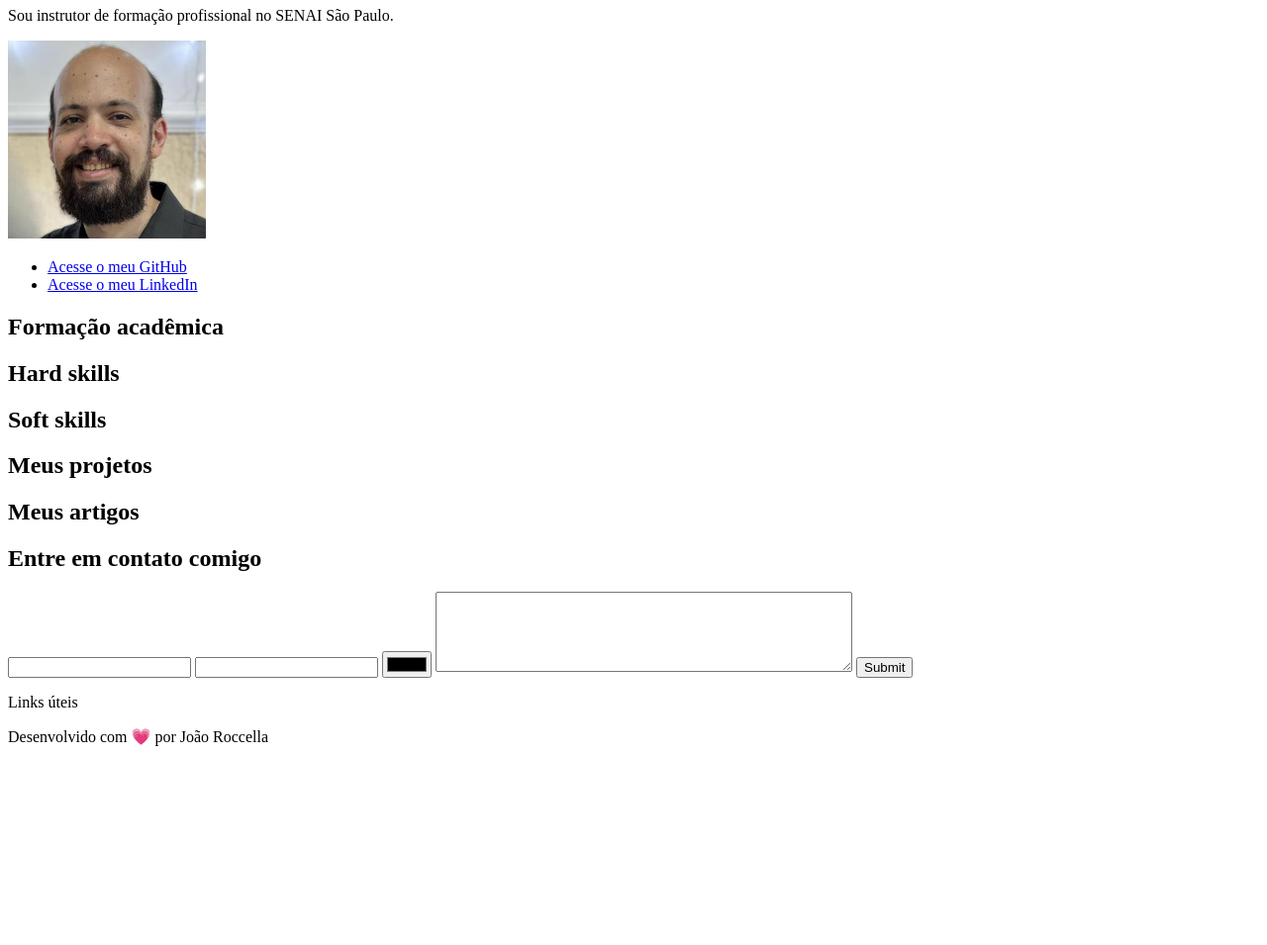
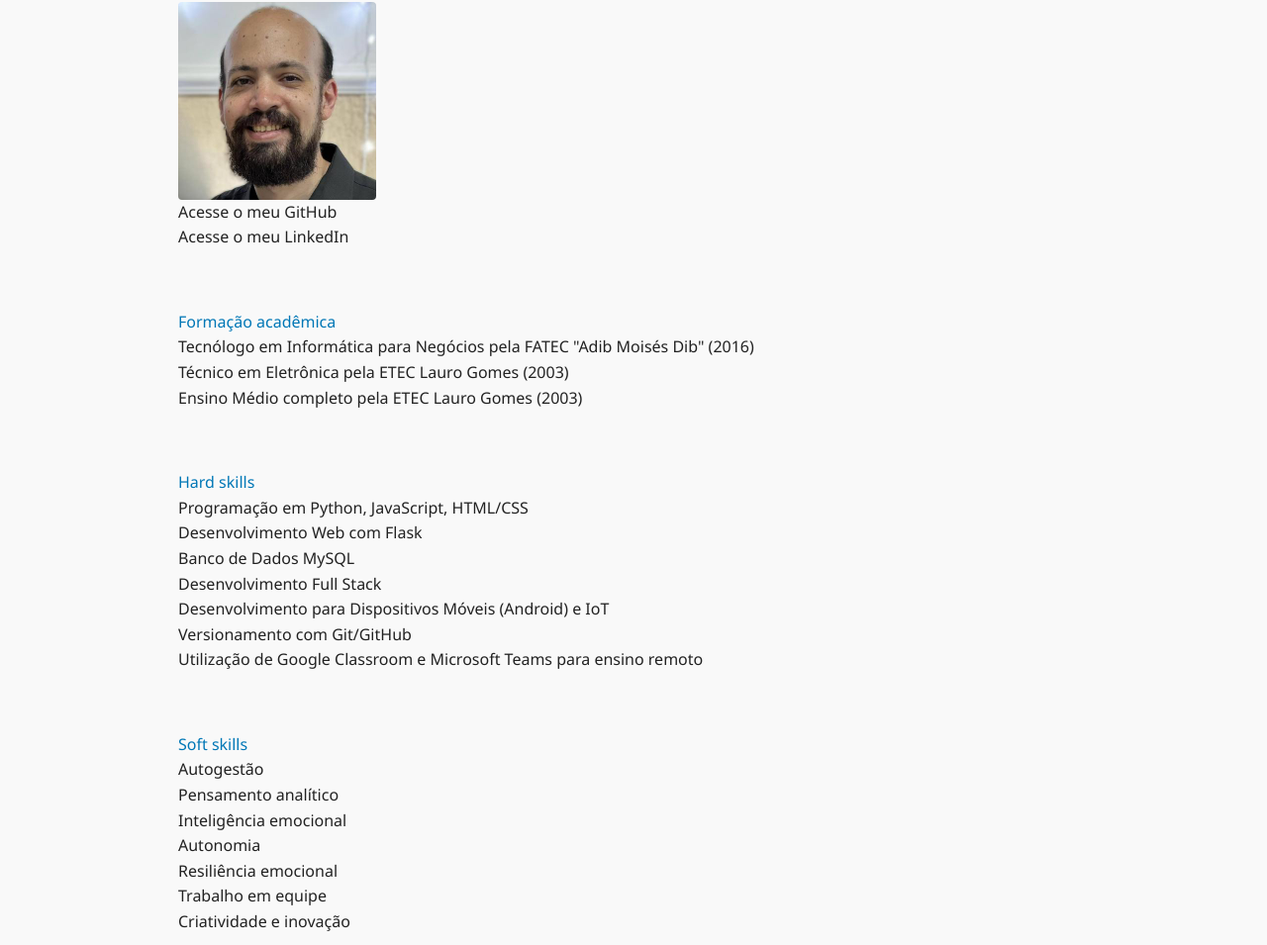
Before and after one commit to JoaoRoccella/sobre-mim, a plain HTML site: page index.html in a window 1280 px wide. Shown: the part 202-1157 px from the top of the page at 99% size. Before the commit the page ends 972 px from the top, so only its background shows below. Drawn offline with Linux system fonts and the light colour scheme.

Commit message:
demo: estilo inicial com reset e basic

```diff
--- /dev/null
+++ b/basic.css
@@ -0,0 +1,169 @@
+/* =========================== */
+/*      Variáveis Globais      */
+/* =========================== */
+
+:root {
+  --font-principal: 'Segoe UI', Tahoma, Geneva, Verdana, sans-serif;
+  --cor-fundo: #f9f9f9;
+  --cor-primaria: #0077b6;
+  --cor-secundaria: #023e8a;
+  --cor-texto: #222;
+  --cor-texto-claro: #fff;
+  --borda-radius: 4px;
+  --espacamento: 1rem;
+  --sombra: 0 4px 8px rgba(0, 0, 0, 0.1);
+}
+
+[data-tema="escuro"] {
+  --cor-fundo: #121212;
+  --cor-primaria: #90e0ef;
+  --cor-secundaria: #00b4d8;
+  --cor-texto: #f1f1f1;
+  --cor-texto-claro: #000;
+}
+
+[data-tema="alto-contraste"] {
+  --cor-fundo: #000;
+  --cor-primaria: #fff200;
+  --cor-secundaria: #ffffff;
+  --cor-texto: #fff;
+  --cor-texto-claro: #000;
+}
+
+/* =========================== */
+/*        Estilos Gerais       */
+/* =========================== */
+
+body {
+  font-family: var(--font-principal);
+  background-color: var(--cor-fundo);
+  color: var(--cor-texto);
+  margin: 0;
+  padding: 0;
+  line-height: 1.6;
+  transition: all 0.3s ease;
+}
+
+img {
+  max-width: 100%;
+  border-radius: var(--borda-radius);
+}
+
+h1, h2 {
+  color: var(--cor-primaria);
+}
+
+section {
+  padding: 3rem 2rem;
+  margin: auto;
+  max-width: 960px;
+}
+
+ul {
+  list-style-type: none;
+  padding: 0;
+}
+
+/* =========================== */
+/*         Cabeçalho           */
+/* =========================== */
+
+header {
+  background-color: var(--cor-secundaria);
+  padding: 1rem 2rem;
+  box-shadow: var(--sombra);
+  position: sticky;
+  top: 0;
+  z-index: 1000;
+}
+
+header ul {
+  display: flex;
+  justify-content: center;
+  gap: var(--espacamento);
+  flex-wrap: wrap;
+}
+
+header a {
+  color: var(--cor-texto-claro);
+  text-decoration: none;
+  font-weight: bold;
+  padding: 0.5rem 1rem;
+  border-radius: var(--borda-radius);
+  transition: background 0.3s;
+}
+
+header a:hover {
+  background-color: var(--cor-primaria);
+}
+
+/* =========================== */
+/*         Formulário          */
+/* =========================== */
+
+form {
+  display: flex;
+  flex-direction: column;
+  gap: 1rem;
+  max-width: 500px;
+}
+
+input, textarea {
+  padding: 0.75rem;
+  border: 1px solid #ccc;
+  border-radius: var(--borda-radius);
+  font-size: 1rem;
+  background-color: #fff;
+  color: #000;
+  resize: none;
+}
+
+input[type="submit"] {
+  background-color: var(--cor-primaria);
+  color: var(--cor-texto-claro);
+  cursor: pointer;
+  font-weight: bold;
+  border: none;
+  transition: background 0.3s;
+}
+
+input[type="submit"]:hover {
+  background-color: var(--cor-secundaria);
+}
+
+/* =========================== */
+/*           Rodapé            */
+/* =========================== */
+
+footer {
+  background-color: var(--cor-secundaria);
+  color: var(--cor-texto-claro);
+  text-align: center;
+  padding: 2rem;
+  margin-top: 3rem;
+}
+
+/* =========================== */
+/*        Media Queries        */
+/* =========================== */
+
+@media (max-width: 768px) {
+  header ul {
+    flex-direction: column;
+    align-items: center;
+  }
+
+  section {
+    padding: 2rem 1rem;
+  }
+
+  form {
+    width: 100%;
+  }
+}
+
+@media (prefers-reduced-motion: reduce) {
+  * {
+    transition: none !important;
+  }
+}
--- a/index.html
+++ b/index.html
@@ -4,11 +4,13 @@
         <!-- Meta informações sobre a página -->
         <meta charset="utf-8">
         <meta name="viewport" content="width=device-width, initial-scale=1.0">
+        <link rel="stylesheet" href="reset.css">
+        <link rel="stylesheet" href="basic.css">
         <title>Sobre mim</title>
     </head>
-    <!-- HTML NÃO TEM PESCOÇO! -->
     <body>
         <header>
+            <nav>
                 <ul>
                     <li><a href="#sobreMim">Sobre mim</a></li>
                     <li><a href="#formacaoAcademica">Formação acadêmica</a></li>
@@ -18,11 +20,12 @@
                     <li><a href="#meusArtigos">Meus artigos</a></li>
                     <li><a href="#rodape">Rodapé</a></li>
                 </ul>
+            </nav>
         </header>
 
         <section id="sobreMim">
             <h1>Sobre mim</h1>
-            <p>Sou instrutor de formação profissional no SENAI São Paulo.</p>
+            <p>Sou instrutor de formação profissional no SENAI São Paulo, especializado na área de tecnologia e desenvolvimento de sistemas. Tenho experiência com ensino para adolescentes entre 14 e 18 anos, aplicando a Metodologia SENAI de Educação Profissional (MSEP) e promovendo a formação técnica aliada ao desenvolvimento de competências socioemocionais.</p>
             <img src="joao.jpg" alt="Foto de um homem branco de barba preta com pintinhas no rosto, sorrindo." width="200" title="Foto de um homem branco de barba preta com pintinhas no rosto, sorrindo.">
 
             <ul>
@@ -37,32 +40,66 @@
 
         <section id="formacaoAcademica">
             <h2>Formação acadêmica</h2>
+            <ul>
+                <li>Tecnólogo em Informática para Negócios pela FATEC "Adib Moisés Dib" (2016)</li>
+                <li>Técnico em Eletrônica pela ETEC Lauro Gomes (2003)</li>
+                <li>Ensino Médio completo pela ETEC Lauro Gomes (2003)</li>
+            </ul>
         </section>
 
         <section id="hardSkills">
             <h2>Hard skills</h2>
+            <ul>
+                <li>Programação em Python, JavaScript, HTML/CSS</li>
+                <li>Desenvolvimento Web com Flask</li>
+                <li>Banco de Dados MySQL</li>
+                <li>Desenvolvimento Full Stack</li>
+                <li>Desenvolvimento para Dispositivos Móveis (Android) e IoT</li>
+                <li>Versionamento com Git/GitHub</li>
+                <li>Utilização de Google Classroom e Microsoft Teams para ensino remoto</li>
+            </ul>
         </section>
 
         <section id="softSkills">
             <h2>Soft skills</h2>
+            <ul>
+                <li>Autogestão</li>
+                <li>Pensamento analítico</li>
+                <li>Inteligência emocional</li>
+                <li>Autonomia</li>
+                <li>Resiliência emocional</li>
+                <li>Trabalho em equipe</li>
+                <li>Criatividade e inovação</li>
+            </ul>
         </section>
 
         <section id="meusProjetos">
             <h2>Meus projetos</h2>
+            <ul>
+                <li>Sistema de cadastro de heróis inspirado em Vingadores: Guerra Civil (projeto didático sobre POO em Python)</li>
+                <li>Protótipo de Prontuário Eletrônico do Paciente Laboratorial (TCC da FATEC)</li>
+                <li>Projeto IoT com Raspberry Pi 3 e Arduino Uno</li>
+                <li>Controle de frequência consolidado por turma e UC (SENAI)</li>
+                <li>Iniciativa de jogos de tabuleiro para desenvolvimento de competências socioemocionais</li>
+            </ul>
         </section>
 
         <section id="meusArtigos">
             <h2>Meus artigos</h2>
+            <ul>
+                <li>Ensino de orientação a objetos com Python e cultura pop: uma proposta com os Vingadores</li>
+                <li>Jogos de tabuleiro como estratégia para o desenvolvimento de competências socioemocionais no SENAI</li>
+                <li>Uso de tecnologias educacionais para o ensino de Lógica de Programação no ensino técnico</li>
+            </ul>
         </section>
 
         <section id="contato">
             <h2>Entre em contato comigo</h2>
             <form>
-                <input type="text" name="nome">
-                <input type="email" name="email">
-                <input type="color">
-                <textarea name="mensagem" rows="5" cols="50"></textarea>
-                <input type="submit" name="botaoEnviar">
+                <input type="text" name="nome" placeholder="Seu nome">
+                <input type="email" name="email" placeholder="Seu email">
+                <textarea name="mensagem" rows="5" cols="50" placeholder="Sua mensagem"></textarea>
+                <input type="submit" name="botaoEnviar" value="Enviar">
             </form>
         </section>
 
--- /dev/null
+++ b/reset.css
@@ -0,0 +1,96 @@
+/* reset.css */
+/* Reset CSS moderno com melhorias para acessibilidade, usabilidade e compatibilidade */
+
+/* 1. Define box-sizing global com border-box */
+*,
+*::before,
+*::after {
+  margin: 0;
+  padding: 0;
+  border: 0;
+  box-sizing: border-box;
+}
+
+/* 2. Define uma base de tipografia responsiva */
+html {
+  font-size: 62.5%; /* 1rem = 10px (facilita cálculos com rem) */
+  scroll-behavior: smooth; /* Suaviza rolagens */
+}
+
+/* 3. Estilos básicos para body */
+body {
+  font-family: sans-serif;
+  font-size: 1.6rem;        /* 16px padrão com base no html */
+  line-height: 1.5;
+  background-color: #fff;
+  color: #000;
+  text-rendering: optimizeLegibility;
+  -webkit-font-smoothing: antialiased;
+}
+
+/* 4. Remove estilos padrão de listas */
+ol, ul {
+  list-style: none;
+}
+
+/* 5. Remove decoração e cor padrão de links */
+a {
+  text-decoration: none;
+  color: inherit;
+}
+
+/* 6. Normaliza tabelas */
+table {
+  border-collapse: collapse;
+  border-spacing: 0;
+}
+
+/* 7. Elementos HTML5 como bloco (para compatibilidade com navegadores antigos) */
+article, aside, details, figcaption, figure,
+footer, header, main, nav, section, summary {
+  display: block;
+}
+
+/* 8. Remove aspas automáticas de blockquote e q */
+blockquote, q {
+  quotes: none;
+}
+
+blockquote::before, blockquote::after,
+q::before, q::after {
+  content: '';
+}
+
+/* 9. Estiliza inputs e botões para neutralizar estilos nativos */
+button,
+input,
+select,
+textarea {
+  font: inherit;
+  color: inherit;
+  background: none;
+  border: none;
+  outline: none; /* Substituído por foco visível abaixo */
+  appearance: none;
+}
+
+/* 10. Estilo de foco acessível (para navegação por teclado) */
+:focus-visible {
+  outline: 2px solid #005fcc;   /* Azul visível, pode ser customizado */
+  outline-offset: 2px;
+}
+
+/* 11. Elementos multimídia responsivos por padrão */
+img,
+video {
+  max-width: 100%;
+  height: auto;
+  display: block;
+}
+
+/* 12. Cabeçalhos sem margens iniciais */
+h1, h2, h3, h4, h5, h6 {
+  font-weight: normal;
+  font-size: 100%;
+  margin: 0;
+}
```
Lines whose indentation alone changed are shown as unchanged.
